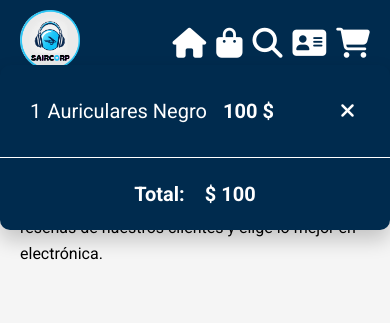
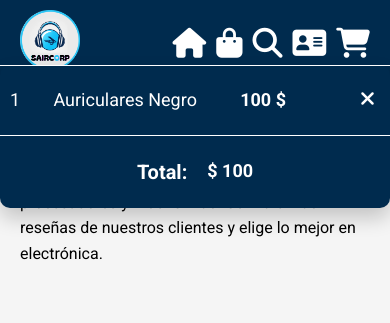
Before and after one commit to SairBarreto/Proyecto_Final_Curso_Front-End_Talento-Tech, a plain HTML site: page index.html in a window 390 px wide. Both pictures are taken after a click on the link 353 px from the left and 42 px from the top of the page. Shown: the top 323 px of the page. Drawn offline with Linux system fonts and the light colour scheme.

Commit message:
Media Queris Aztualizado

```diff
--- a/CSS/styles.css
+++ b/CSS/styles.css
@@ -108,6 +108,7 @@ nav a:hover {
     justify-content: space-between;
     padding: 30px;
     border-bottom: 1px solid rgb(255, 255, 255);
+    border-top: 1px solid rgb(255, 255, 255);
 }
 
 .informacion-producto-card {
@@ -328,6 +329,20 @@ footer a:hover {
     .contenedor-productos-card {
         width: 100%;
     }
+
+    .card-producto {
+        padding: 20px 10px;
+        flex-direction: row;
+        align-items: flex-start;
+    }
+
+    .titulo-producto-carrito,
+    .precio-producto-carrito,
+    .cantidad-producto-carrito,
+    .total-pagar,
+    .card-total-carrito {
+        font-size: 18px;
+    }
 }
 
 /* Para tabletas (entre 600px y 1024px) */
```
